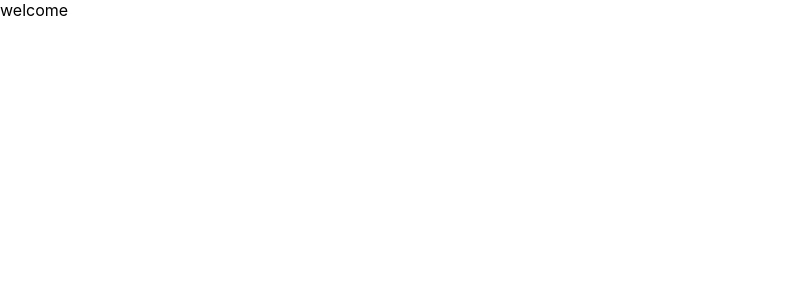
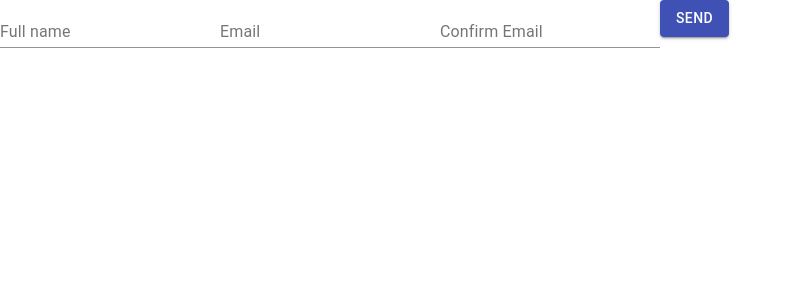
Before and after one commit to wwh-awtest/awtest, a React (Vite) app: page /invite in a window 1280 px wide. Shown: the top 300 px of the page, without its empty margins (0-792 px from the left). Built offline with nearby package versions, Linux system fonts and the light colour scheme.

Commit message:
Invite page navigation

```diff
--- a/src/page/Invite.tsx
+++ b/src/page/Invite.tsx
@@ -1,5 +1,28 @@
 import React from "react";
+import { useForm } from "react-hook-form";
+import { Button, TextField } from "@material-ui/core";
+import { useHistory } from "react-router-dom";
+
+interface InviteRequest {
+  name: string;
+  email: string;
+  confirmEmail: string;
+}
 
 export function Invite() {
-  return <div>welcome</div>;
+  const history = useHistory();
+  const { register, handleSubmit } = useForm<InviteRequest>();
+  const onSubmit = handleSubmit((request) => {
+    history.push("/success");
+  });
+  return (
+    <form onSubmit={onSubmit}>
+      <TextField label="Full name" {...register("name")} />
+      <TextField label="Email" {...register("email")} />
+      <TextField label="Confirm Email" {...register("confirmEmail")} />
+      <Button variant="contained" color="primary" type="submit">
+        Send
+      </Button>
+    </form>
+  );
 }
```
